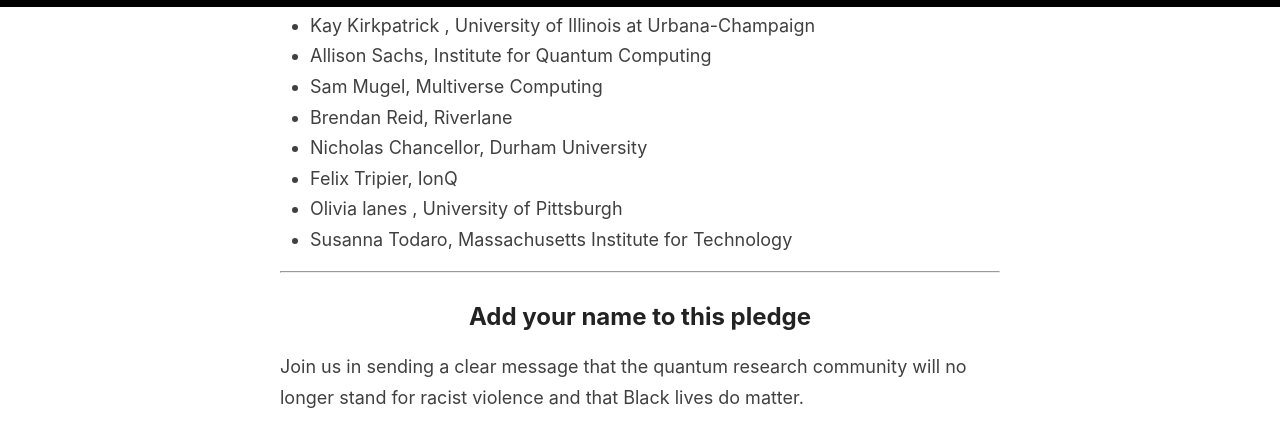
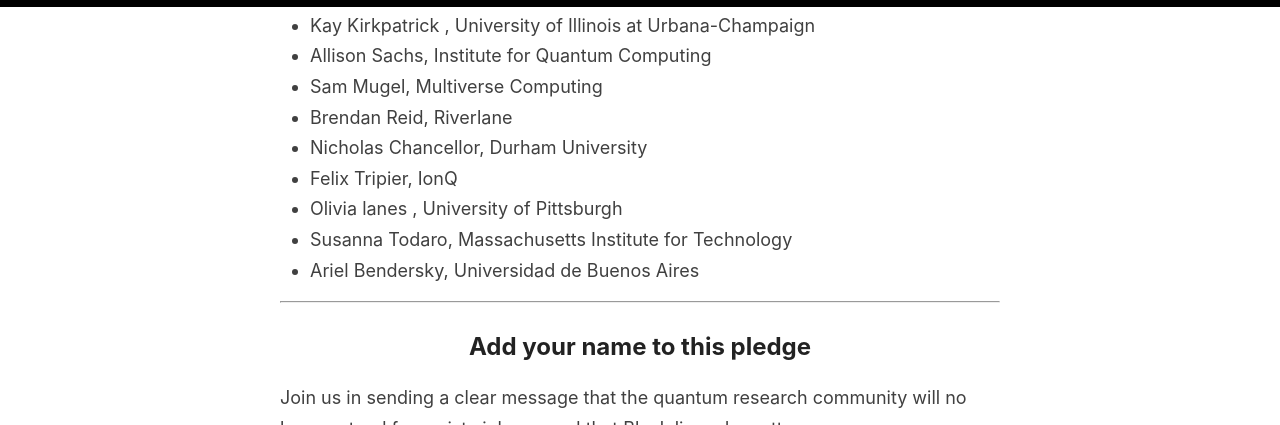
Before and after one commit to quantumforblacklives/quantumforblacklives.github.io, a Jekyll site: the page built from index.html, in a window 1280 px wide and 900 px high, scrolled down 3278 px, cut to the strip 0-425 px from the top of the window. Built offline with Jekyll 4.4.1, drawn with Linux system fonts in a browser that asks for light colours; the list of posts is cut into pages by our own code.

Commit message:
Add signature from Ariel Bendersky.

```diff
--- a/_includes/signatories.md
+++ b/_includes/signatories.md
@@ -9,3 +9,4 @@
 - Felix Tripier, IonQ
 - Olivia lanes , University of Pittsburgh
 - Susanna Todaro, Massachusetts Institute for Technology
+- Ariel Bendersky, Universidad de Buenos Aires
```
